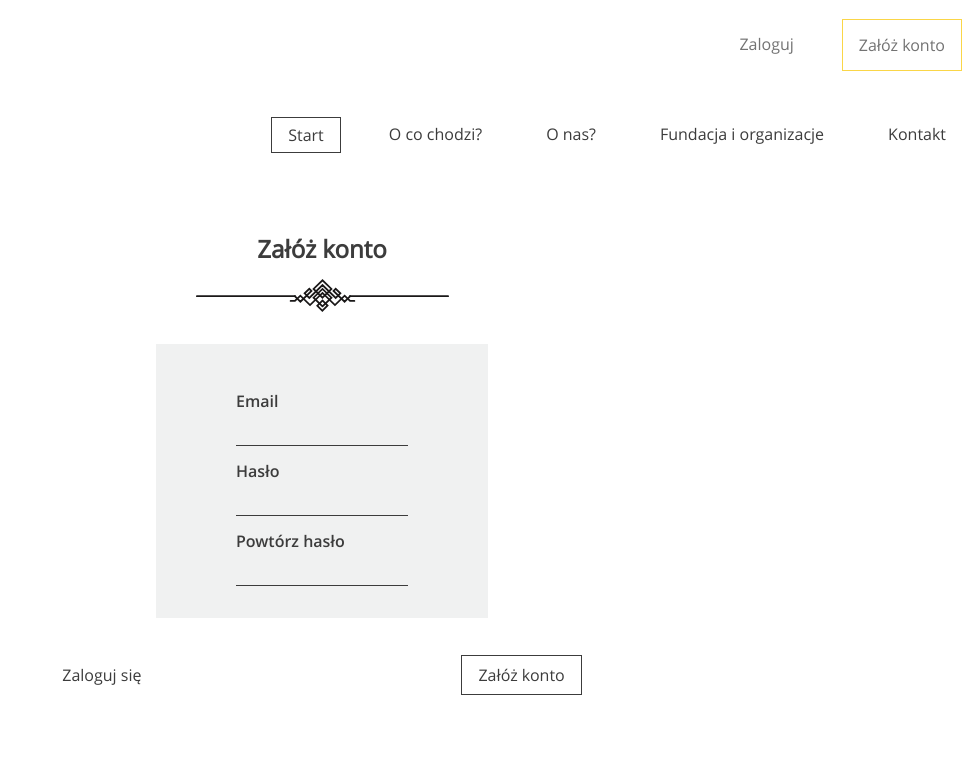
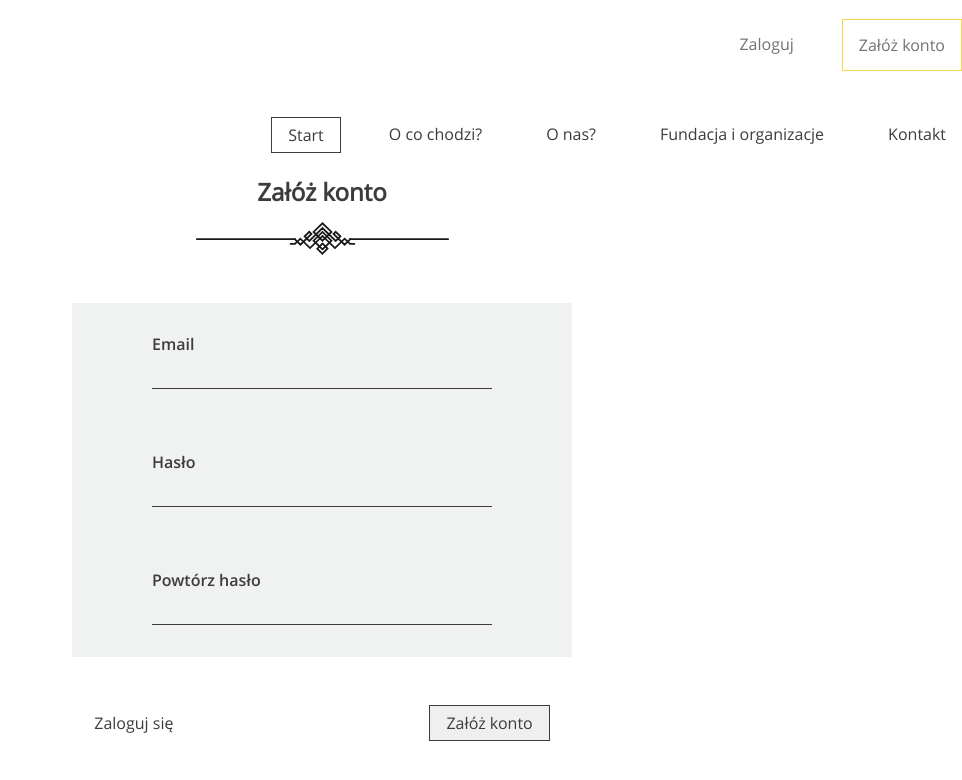
Before and after one commit to JakubDomarecki/I-will-leave-it-in-good-hands, a React (Vite) app: page /register in a window 1280 px wide. Shown: the top 780 px of the page, without its empty margins (318-1280 px from the left). Built offline with nearby package versions, Linux system fonts and the light colour scheme.

Commit message:
added validation to login and register

```diff
--- a/package.json
+++ b/package.json
@@ -10,6 +10,7 @@
     "preview": "vite preview"
   },
   "dependencies": {
+    "firebase": "^10.12.2",
     "react": "^18.2.0",
     "react-dom": "^18.2.0",
     "react-router-dom": "^6.23.1",
--- a/src/components/HomeComponents/Contact/Contact.scss
+++ b/src/components/HomeComponents/Contact/Contact.scss
@@ -102,12 +102,14 @@
 }
 
 //walidation
-.error_message{
+.success_message{
+  color: green;
+  text-align: center;
+  max-width: 250px;
+}
+body .error_message{
   color: red;
   margin-top: 1rem;
-}
-.success_message{
-  color: green;
 }
 .empty_message{
   color: red;
--- a/src/components/Logout/logout.scss
+++ b/src/components/Logout/logout.scss
@@ -3,7 +3,7 @@
   justify-content: center;
   align-items: center;
   flex-direction: column;
-  height: 100vh;
+  height: 70vh;
   &_title{
     text-align: center;
     font-size: 40px;
--- a/src/components/login/login.scss
+++ b/src/components/login/login&register.scss
@@ -7,14 +7,23 @@
   flex-direction: column;
 }
 .login_form{
+  width: 500px;
   display: flex;
   flex-direction: column;
+  background-color:$colorWhite ;
+  padding-left: 5rem;
+  padding-right: 5rem;
+  padding-top: 1rem;
+  padding-bottom: 2rem;
 }
-.form_div{
-  background-color:$colorWhite ;
-  padding: 2rem 5rem;
-  margin-top: 2rem;
+.login_decoration{
   margin-bottom: 3rem;
+}
+.form_login{
+  display: flex;
+  justify-content: center;
+  align-items: center;
+  flex-direction: column;
 }
 .login_h2{
   margin-bottom: 1rem;
@@ -24,6 +33,9 @@
   background-color: transparent;
   border: none;
   border-bottom: 1px solid $colorDarkGrey;
+  &:focus{
+    outline: none;
+  }
 }
 .form_label{
   font-family: "Open Sans semibold", sans-serif;
@@ -32,11 +44,20 @@
   margin-top: 1rem;
 }
 .login_buttons{
-  margin: 10rem;
+  margin-top: 1rem;
+  margin-left: 8rem;
+  margin-right: 8rem;
   color: $colorDarkGrey;
   text-decoration: none;
 }
 .login_button{
   border: 1px solid $colorDarkGrey;
   padding: 0.5rem 1rem;
+  cursor: pointer;
 }
+.register_buttons{
+  margin-top: 2rem;
+}
+.input_error {
+  border-bottom: 2px solid red;
+}
--- a/src/components/login/login.jsx
+++ b/src/components/login/login.jsx
@@ -1,27 +1,78 @@
-import React from "react";
-import './login.scss'
+import React, {useState} from "react";
+import './login&register.scss'
 import decoration from '../../assets/Decoration.svg'
 import {Link} from "react-router-dom";
 const Login = () => {
+    const [email, setEmail] = useState("")
+    const [password, setPassword] = useState("")
+
+    const [passwordMessage, setPasswordMessage] = useState("")
+    const [emailMessage, setEmailMessage] = useState("")
+
+    const handleSubmit = (e) => {
+        e.preventDefault();
+
+        const re = /^(([^<>()[\]\.,;:\s@\"]+(\.[^<>()[\]\.,;:\s@\"]+)*)|(\".+\"))@(([^<>()[\]\.,;:\s@\"]+\.)+[^<>()[\]\.,;:\s@\"]{2,})$/i;
+
+        let valid = true;
+
+        if (!re.test(email)) {
+            setEmailMessage("Podany email jest nieprawidłowy!");
+            valid = false;
+        } else {
+            setEmailMessage("");
+        }
+
+        if (password.length < 6) {
+            setPasswordMessage('Hasło jest za krótkie!');
+            valid = false;
+        } else {
+            setPasswordMessage('');
+        }
+
+        if (valid) {
+            setEmail("");
+            setPassword("");
+        }
+    }
+
+    const handleEmailChange = (e) => {
+        setEmail(e.target.value);
+        if (emailMessage) {
+            setEmailMessage("");
+        }
+    }
+
+    const handlePasswordChange = (e) => {
+        setPassword(e.target.value);
+        if (passwordMessage) {
+            setPasswordMessage("");
+        }
+    }
+
+
 return(
     <div className="login">
         <h2 className="login_h2"> Zaloguj się </h2>
-        <img src={decoration}/>
+        <img src={decoration} className="login_decoration"/>
         <div className="form_div">
-            <form>
+            <form className="form_login" onSubmit={handleSubmit}>
                 <div className="login_form">
                     <label className="form_label">Email</label>
-                    <input type="text" className="login_input"/>
+                    <input type="text" className={`login_input ${emailMessage ? 'input_error' : ''}`} value={email} onChange={handleEmailChange}/>
+                    {emailMessage && <p className="error_message">{emailMessage}</p>}
                 </div>
                 <div className="login_form">
                     <label className="form_label">Hasło</label>
-                    <input type="Hasło" className="login_input"/>
+                    <input type="password" className={`login_input ${passwordMessage ? 'input_error' : ''}`} value={password}
+                           onChange={handlePasswordChange}/>
+                    {passwordMessage && <p className="error_message">{passwordMessage}</p>}
+                </div>
+                <div>
+                    <Link to="/register" className="login_buttons">Załóż konto</Link>
+                    <button className="login_buttons login_button">Zaloguj się</button>
                 </div>
             </form>
-        </div>
-        <div>
-            <Link to="/register" className="login_buttons">Załóż konto</Link>
-            <Link to="/login" className="login_buttons login_button">Zaloguj się</Link>
         </div>
     </div>
 )
--- a/src/components/register/register.jsx
+++ b/src/components/register/register.jsx
@@ -1,31 +1,107 @@
-import React from "react";
+import React, {useState} from "react";
 import decoration from '../../assets/Decoration.svg'
 import {Link} from "react-router-dom";
 
 const Register = () => {
+
+    const [email, setEmail] = useState('')
+    const [password, setPassword] = useState('')
+    const [passwordRepeat, setPasswordRepeat] = useState('')
+
+    const [passwordMessage, setPasswordMessage] = useState("")
+    const [emailMessage, setEmailMessage] = useState("")
+    const [passwordRepeatMessage, setPasswordRepeatMessage] = useState()
+
+    const handleSubmit = (e) => {
+        e.preventDefault()
+
+        const re = /^(([^<>()[\]\.,;:\s@\"]+(\.[^<>()[\]\.,;:\s@\"]+)*)|(\".+\"))@(([^<>()[\]\.,;:\s@\"]+\.)+[^<>()[\]\.,;:\s@\"]{2,})$/i;
+
+        let valid = true;
+
+        if (!re.test(email)) {
+            setEmailMessage("Podany email jest nieprawidłowy!");
+            valid = false;
+        } else {
+            setEmailMessage("");
+        }
+
+        if (password.length < 6) {
+            setPasswordMessage('Hasło jest za krótkie!');
+            valid = false;
+        } else {
+            setPasswordMessage('');
+        }
+
+        if (password !== passwordRepeat || passwordRepeat.length < 6) {
+            if (password !== passwordRepeat) {
+                setPasswordRepeatMessage('Hasła nie są takie same!');
+            } else {
+                setPasswordRepeatMessage('Hasło powtórzone jest za krótkie!');
+            }
+            valid = false;
+        } else {
+            setPasswordRepeatMessage('');
+        }
+
+        if (valid) {
+            setEmail("");
+            setPassword("");
+            setPasswordRepeat("");
+
+        }
+    }
+
+    const handleEmailChange = (e) => {
+        setEmail(e.target.value);
+        if (emailMessage) {
+            setEmailMessage("");
+        }
+    }
+
+    const handlePasswordChange = (e) => {
+        setPassword(e.target.value);
+        if (passwordMessage) {
+            setPasswordMessage("");
+        }
+    }
+
+    const handlePasswordRepeatChange = (e) => {
+        setPasswordRepeat(e.target.value);
+        if (passwordRepeatMessage) {
+            setPasswordRepeatMessage("");
+        }
+    }
+
+
     return(
         <div className="login">
             <h2 className="login_h2"> Załóż konto </h2>
-            <img src={decoration}/>
+            <img src={decoration} className="login_decoration"/>
             <div className="form_div">
-                <form>
+                <form className="form_login" onSubmit={handleSubmit}>
                     <div className="login_form">
                         <label className="form_label">Email</label>
-                        <input type="text" className="login_input"/>
+                        <input type="text" className={`login_input ${emailMessage ? 'input_error' : ''}`} value={email} onChange={handleEmailChange}/>
+                        {emailMessage && <p className="error_message">{emailMessage}</p>}
                     </div>
                     <div className="login_form">
                         <label className="form_label">Hasło</label>
-                        <input type="Hasło" className="login_input"/>
+                        <input type="password" className={`login_input ${passwordMessage ? 'input_error' : ''}`} value={password}
+                               onChange={handlePasswordChange}/>
+                        {passwordMessage && <p className="error_message">{passwordMessage}</p>}
                     </div>
                     <div className="login_form">
                         <label className="form_label">Powtórz hasło</label>
-                        <input type="Hasło" className="login_input"/>
+                        <input type="password" className={`login_input ${passwordRepeatMessage ? 'input_error' : ''}`} value={passwordRepeat}
+                               onChange={handlePasswordRepeatChange}/>
+                        {passwordRepeatMessage && <p className="error_message">{passwordRepeatMessage}</p>}
+                    </div>
+                    <div className="register_buttons">
+                        <Link to="/login" className="login_buttons ">Zaloguj się</Link>
+                        <button className="login_buttons login_button">Załóż konto</button>
                     </div>
                 </form>
-            </div>
-            <div>
-                <Link to="/login" className="login_buttons ">Zaloguj się</Link>
-                <Link to="/register" className="login_buttons login_button">Załóż konto</Link>
             </div>
         </div>
     )
```
Also changed, not shown: src/components/HomeComponents/Contact/Contact.jsx (+57 -36 lines), src/components/register/register.scss (deleted), 1 other file (tests, documents, lock files or other folders).
